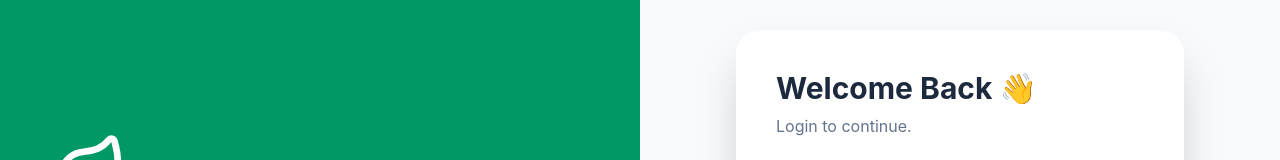
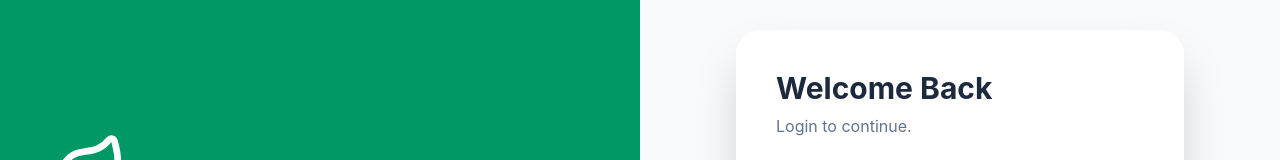
Before and after one commit to AshishKakade2006/AgriSmart, a React (Vite) app in the folder client/: page /login in a window 1280 px wide. Shown: the part 126-286 px from the top of the page. Built offline with nearby package versions, Linux system fonts and the light colour scheme.

Commit message:
Fix login toast behavior

```diff
--- a/client/src/pages/Login.jsx
+++ b/client/src/pages/Login.jsx
@@ -28,6 +28,8 @@ const onSubmit = async (data) => {
     login(res.data.token, res.data.user);
 
     toast.success(res.data.message);
+
+    toast.dismiss();
 
     setTimeout(() => {
       navigate("/");
@@ -83,7 +85,7 @@ const onSubmit = async (data) => {
         >
 
           <h2 className="text-3xl font-bold text-slate-800">
-            Welcome Back 👋
+            Welcome Back
           </h2>
 
           <p className="text-slate-500 mt-2">
```
